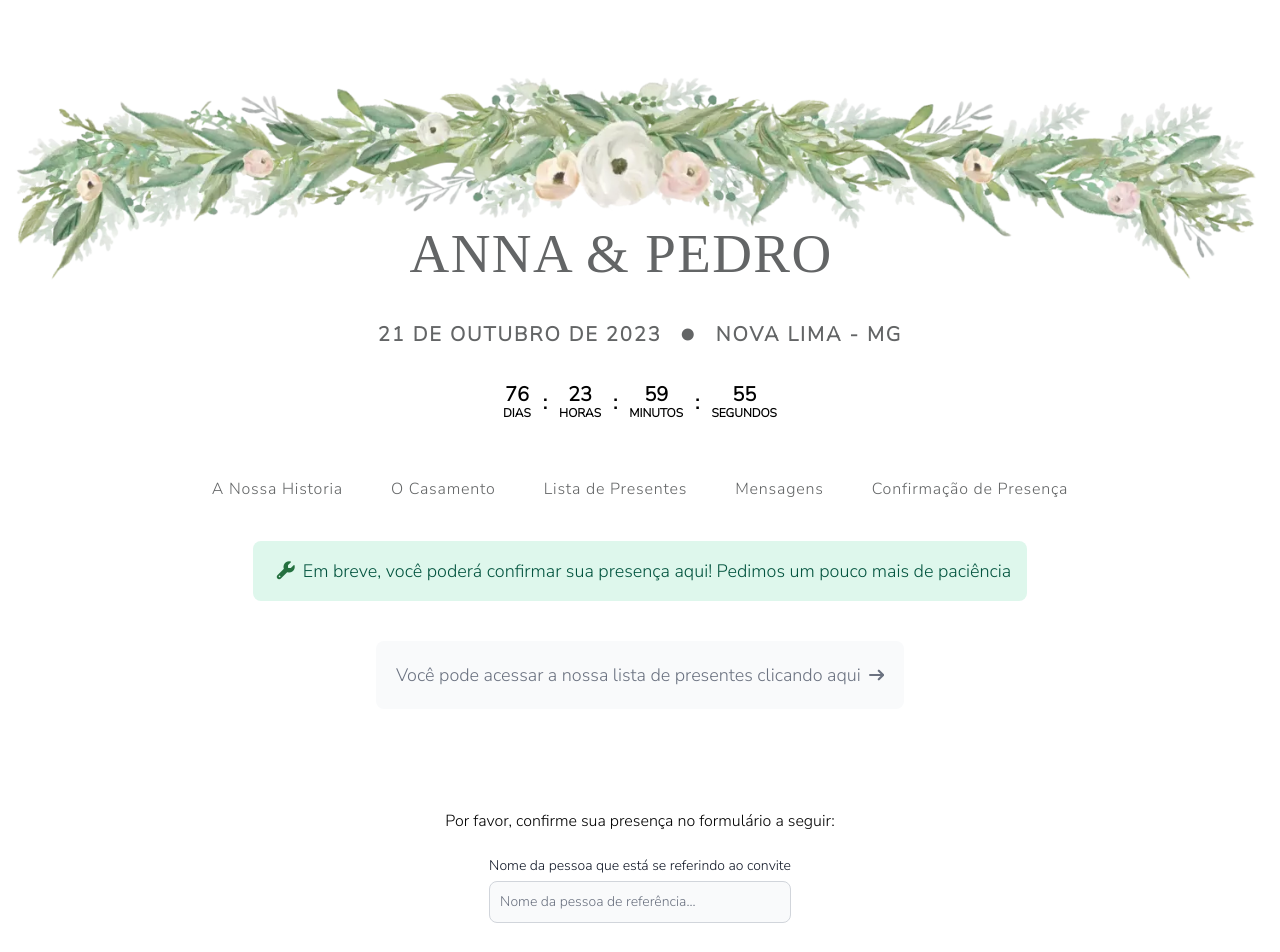
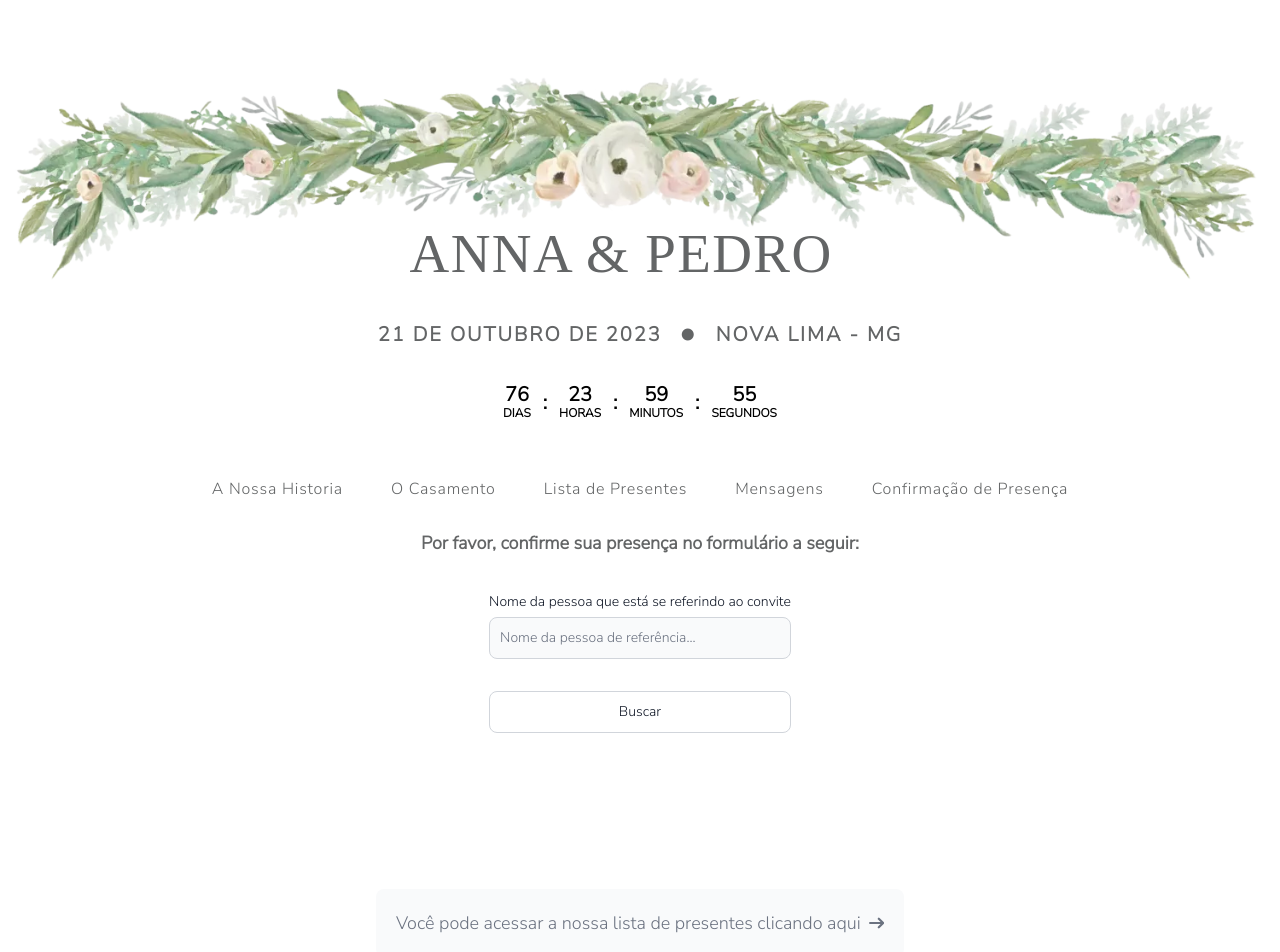
Before and after one commit to EriNoah/anna-pedro-casamento, a React (Create React App) app in the folder client/: page /confirmacao-de-presenca in a window 1280 px wide. Shown: the top 952 px of the page. Built offline with nearby package versions, Linux system fonts and the light colour scheme; a web font is replaced by a local one.

Commit message:
Add: style to confirmation page

```diff
--- a/client/src/components/UpdateInvitationForm.jsx
+++ b/client/src/components/UpdateInvitationForm.jsx
@@ -1,12 +1,11 @@
 import { useForm } from "react-hook-form";
-import { Label, Button, TextInput } from "flowbite-react";
+import { Label, Button, TextInput, Alert } from "flowbite-react";
 import invitationsService from "../services/invitations";
 import { useState } from "react";
+import { Checkbox } from "flowbite-react";
 import { HiMail } from "react-icons/hi";
 
-
-
-function UpdateInvitationForm({invitation}) {
+function UpdateInvitationForm({ invitation }) {
   const [showSuccessMessage, setShowSuccessMessage] = useState(false);
 
   const {
@@ -18,7 +17,7 @@ function UpdateInvitationForm({invitation}) {
   });
 
   const onInvitationUpdate = async (data) => {
-          const guests = [...invitation.guests]
+    const guests = [...invitation.guests];
     const updatedGuests = guests.map((guest) => {
       if (data.hasOwnProperty(guest.id)) {
         return {
@@ -28,12 +27,12 @@ function UpdateInvitationForm({invitation}) {
         };
       }
       return guest;
-          })
+    });
     const updatedInvitation = {
       ...invitation,
       status: "confirmed",
-              guests: updatedGuests
-          }
+      guests: updatedGuests,
+    };
 
     try {
       await invitationsService.updateInvitation(updatedInvitation, data.email);
@@ -41,8 +40,7 @@ function UpdateInvitationForm({invitation}) {
     } catch (error) {
       console.log(error);
     }
-
-      }
+  };
 
   if (!invitation) {
     return;
@@ -51,25 +49,40 @@ function UpdateInvitationForm({invitation}) {
   if (showSuccessMessage) {
     return (
       <div className="mt-5 mb-1 block">
-            <h1>O convite foi atualizado com sucesso!</h1>
-            <h1>Em breve, você receberá um e-mail com a confirmação</h1>
+        <Alert
+          color="success"
+          className="mx-2 my-5 text-sm text-center md:text-lg text-green-800 rounded-lg dark:bg-gray-800 dark:text-blue-400"
+        >
+          <i className="fa-solid fa-check mx-2 " style={{ color: "#208a1e" }} />
+          <span>
+            O convite foi atualizado com sucesso! Em breve, você receberá um
+            e-mail com a confirmação
+          </span>
+        </Alert>
       </div>
     );
   }
 
   return (
     <form onSubmit={handleSubmit(onInvitationUpdate)}>
-            <div className="mt-5 mb-1 block">
-                <h1>Please select the names of the people you want to confirm:</h1>
+      <div className="py-3 text-lg font-bold border-[#636566] text-[#636566] text-center">
+        <h1>Selecione os nomes das pessoas que você deseja confirmar:</h1>
       </div>
+
+      <div className="my-5 mx-5">
         {invitation.guests.map((guest) => (
           <div id={guest.id}>
-                    <input type="checkbox"{...register(guest.id)}/>
-                    <Label>{guest.name}</Label>
+            <Checkbox
+              className="text-green-800"
+              type="checkbox"
+              {...register(guest.id)}
+            />
+            <Label className="mx-3">{guest.name}</Label>
           </div>
         ))}
+      </div>
 
-<div className="max-w-md">
+      <div className="max-w-lg mx-5">
         <div className="mt-5 mb-2 block">
           <Label htmlFor="email4" value="Seu email" />
         </div>
@@ -88,17 +101,14 @@ function UpdateInvitationForm({invitation}) {
           })}
         />
         {errors.email && (
-            <div className="text-red-400 text-base">
-              {errors.email?.message}
-            </div>
+          <div className="text-red-400 text-base">{errors.email?.message}</div>
         )}
       </div>
-
-            <Button className="w-full mt-8" type="submit" color="light">
-              Submit
+      <Button className="w-full mt-8 " type="submit" color="light">
+        Enviar
       </Button>
     </form>
-    )
+  );
 }
 
 export default UpdateInvitationForm;
--- a/client/src/paginas/ConfirmacaoDePresenca.jsx
+++ b/client/src/paginas/ConfirmacaoDePresenca.jsx
@@ -3,7 +3,7 @@ import { Link } from "react-router-dom";
 import { useForm } from "react-hook-form";
 import { Label, Button, Alert } from "flowbite-react";
 import { TextInput } from "flowbite-react";
-import invitationsService from '../services/invitations';
+import invitationsService from "../services/invitations";
 import UpdateInvitationForm from "../components/UpdateInvitationForm";
 import { formatName } from "../utils/utils";
 
@@ -11,6 +11,8 @@ function ConfirmacaoDePresenca() {
   const [invitation, setInvitation] = useState(undefined);
   const [serverError, setServerError] = useState(undefined);
   const [showInvitationSearch, setShowInvitationSearch] = useState(true);
+
+
   const {
     register,
     handleSubmit,
@@ -21,12 +23,12 @@ function ConfirmacaoDePresenca() {
   });
 
   const onNameSubmit = async (values) => {
-    const formattedName = formatName(values.name)
+    const formattedName = formatName(values.name);
 
     try {
       setServerError(undefined);
       const res = await invitationsService.getInvitationByName(formattedName);
-      setInvitation(res?.data[0])
+      setInvitation(res?.data[0]);
       reset();
       setShowInvitationSearch(false);
     } catch (error) {
@@ -36,55 +38,37 @@ function ConfirmacaoDePresenca() {
   };
 
   return (
-    <div className="flex flex-col justify-center items-center">
-      <div
-        class="p-4 mx-2 my-10 text-sm text-center md:text-lg text-green-800 rounded-lg bg-green-100 dark:bg-gray-800 dark:text-blue-400"
-        role="alert"
+    <div className="flex flex-col justify-center items-center mt-4">
+      {serverError && (
+        <Alert
+          color="failure"
+          className="mx-2 my-5 text-sm text-center md:text-lg text-red-800 rounded-lg dark:bg-gray-800 dark:text-blue-400"
         >
-        <i className="fa-solid fa-wrench mx-2" style={{ color: "#24703f" }} />
-        Em breve, você poderá confirmar sua presença aqui! Pedimos um pouco mais
-        de paciência
-      </div>
-
-      <Link
-        to="/lista-de-presentes"
-        class="mb-5 mx-2 inline-flex items-center justify-center p-5 text-sm text-center md:text-lg font-medium text-gray-500 rounded-lg bg-gray-50 hover:text-gray-900 hover:bg-gray-100 dark:text-gray-400 dark:bg-gray-800 dark:hover:bg-gray-700 dark:hover:text-white"
-      >
-        <span class="w-full">
-          Você pode acessar a nossa lista de presentes clicando aqui
+          <span>
+            <i
+              className="fa-solid fa-triangle-exclamation mx-2"
+              style={{ color: "#d03f2f" }}
+            />
+            Algo deu errado:
           </span>
-        <svg
-          class="w-4 h-4 ml-2"
-          aria-hidden="true"
-          xmlns="http://www.w3.org/2000/svg"
-          fill="none"
-          viewBox="0 0 14 10"
-        >
-          <path
-            stroke="currentColor"
-            stroke-linecap="round"
-            stroke-linejoin="round"
-            stroke-width="2"
-            d="M1 5h12m0 0L9 1m4 4L9 9"
-          />
-        </svg>
-      </Link>
-
-      {serverError && (
-          <Alert color="failure" className="mt-20  h-30">
-            <span className="text-center">
-              <span className="text-2xl ">Algo deu errado:</span>
-              <div className="text-2xl ">{serverError}.</div>
-            </span>
+          <div>{serverError}</div>
         </Alert>
       )}
       {showInvitationSearch && (
         <>
-            <h1 className='mt-20'>Por favor, confirme sua presença no formulário a seguir:</h1>
-            <form onSubmit={handleSubmit(onNameSubmit)}>
-            <div className="max-w-md">
+          <h1 className="py-3 text-lg font-bold border-[#636566] text-[#636566] text-center">
+            Por favor, confirme sua presença no formulário a seguir:
+          </h1>
+          <form
+            onSubmit={handleSubmit(onNameSubmit)}
+            className="flex flex-col justify-start items-center min-h-[300px]"
+          >
+            <div>
               <div className="mt-5 mb-1 block">
-                <Label htmlFor="name" value="Nome da pessoa que está se referindo ao convite" />
+                <Label
+                  htmlFor="name"
+                  value="Nome da pessoa que está se referindo ao convite"
+                />
               </div>
               <TextInput
                 id="name"
@@ -112,9 +96,31 @@ function ConfirmacaoDePresenca() {
         </>
       )}
 
-        {invitation && (
-          <UpdateInvitationForm invitation={invitation} />
-        )}
+      {invitation && <UpdateInvitationForm invitation={invitation} />}
+
+      <Link
+        to="/lista-de-presentes"
+        class="my-5 mx-2 inline-flex items-center justify-center p-5 text-sm text-center md:text-lg font-medium text-gray-500 rounded-lg bg-gray-50 hover:text-gray-900 hover:bg-gray-100 dark:text-gray-400 dark:bg-gray-800 dark:hover:bg-gray-700 dark:hover:text-white"
+      >
+        <span class="w-full">
+          Você pode acessar a nossa lista de presentes clicando aqui
+        </span>
+        <svg
+          class="w-4 h-4 ml-2"
+          aria-hidden="true"
+          xmlns="http://www.w3.org/2000/svg"
+          fill="none"
+          viewBox="0 0 14 10"
+        >
+          <path
+            stroke="currentColor"
+            stroke-linecap="round"
+            stroke-linejoin="round"
+            stroke-width="2"
+            d="M1 5h12m0 0L9 1m4 4L9 9"
+          />
+        </svg>
+      </Link>
     </div>
   );
 }
```
Also changed, not shown: 9 other files (tests, documents, lock files or other folders). Lines whose indentation alone changed are shown as unchanged.
